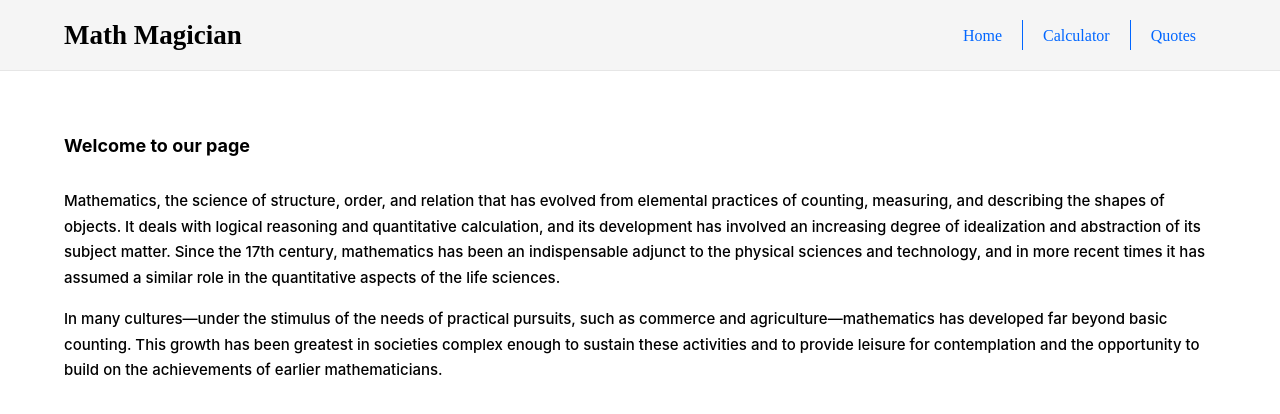
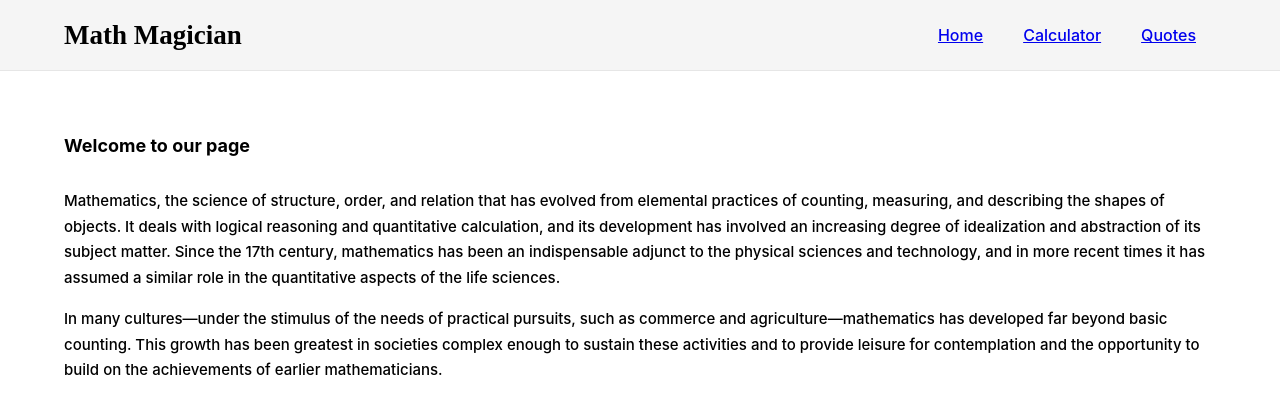
Before and after one commit to harshi0102/math-magician-project, a React (Create React App) app: page / in a window 1280 px wide. Shown: the top 414 px of the page. Built offline with nearby package versions, Linux system fonts and the light colour scheme.

Commit message:
added changes in the nav for deploying

```diff
--- a/src/components/nav.js
+++ b/src/components/nav.js
@@ -1,12 +1,31 @@
 import '../App.css';
+import { Link } from 'react-router-dom';
 
 const Nav = () => (
   <nav className="navBar">
     <h1>Math Magician</h1>
     <ul className="menuNav">
-      <li><a href="/">Home</a></li>
+      {/* <li><a href="/">Home</a></li>
       <li><a href="/calculator">Calculator</a></li>
-      <li><a href="/quotes">Quotes</a></li>
+      <li><a href="/quotes">Quotes</a></li> */}
+
+      <Link to="/home">
+        <li className="menuNav" title="home">
+          Home
+        </li>
+      </Link>
+
+      <Link to="/calculator">
+        <li className="menuNav" title="calculator">
+          Calculator
+        </li>
+      </Link>
+
+      <Link to="/quotes">
+        <li className="menunav" title="quotes">
+          Quotes
+        </li>
+      </Link>
     </ul>
   </nav>
 );
```
